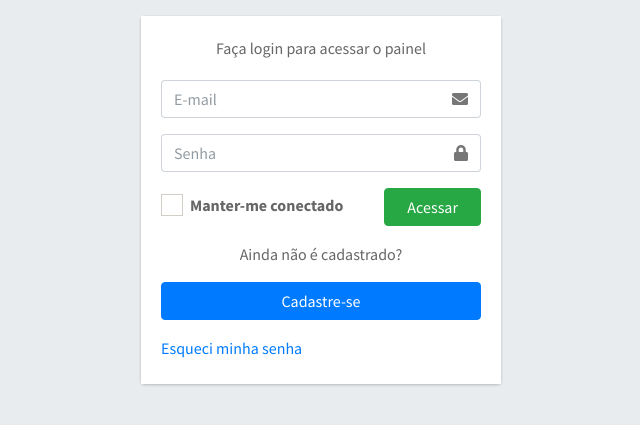
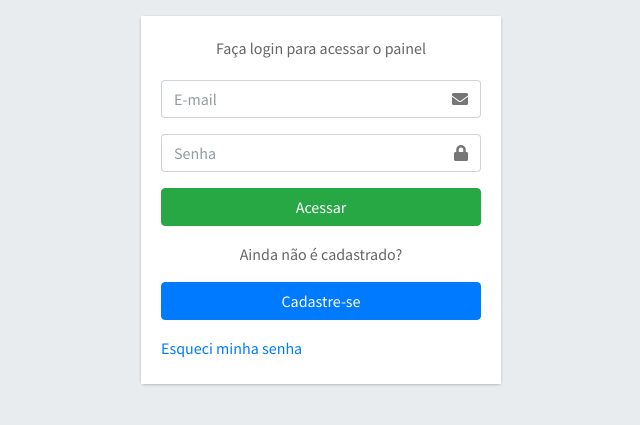
Before and after one commit to arthurmgb/payflow, a PHP site: page /login.php in a window 1280 px wide. Shown: the part 320-745 px from the top of the page, without its empty margins (319-959 px from the left). Run offline with PHP 8.4, Linux system fonts and the light colour scheme; some libraries are stand-ins or nearby versions.

Commit message:
Update projeto

```diff
--- a/login.php
+++ b/login.php
@@ -65,16 +65,7 @@ session_start();
           </div>
         </div>
         <div class="row">
-          <div class="col-8">
-            <div class="icheck-primary">
-              <input type="checkbox" id="remember">
-              <label for="remember">
-                Manter-me conectado
-              </label>
-            </div>
-          </div>
-          <!-- /.col -->
-          <div class="col-4">
+          <div class="col-12">
             <button type="submit" name="btnLogin" value="Acessar" class="btn btn-success btn-block">Acessar</button>
           </div>
           <!-- /.col -->
@@ -90,7 +81,7 @@ session_start();
       <!-- /.social-auth-links -->
 
       <p class="mb-1">
-        <a href="#">Esqueci minha senha</a>
+        <a href="recuperarsenha.php">Esqueci minha senha</a>
       </p>
     </div>
     <!-- /.login-card-body -->
```
Also changed, not shown: cadastro.php (+14 -1 lines).
